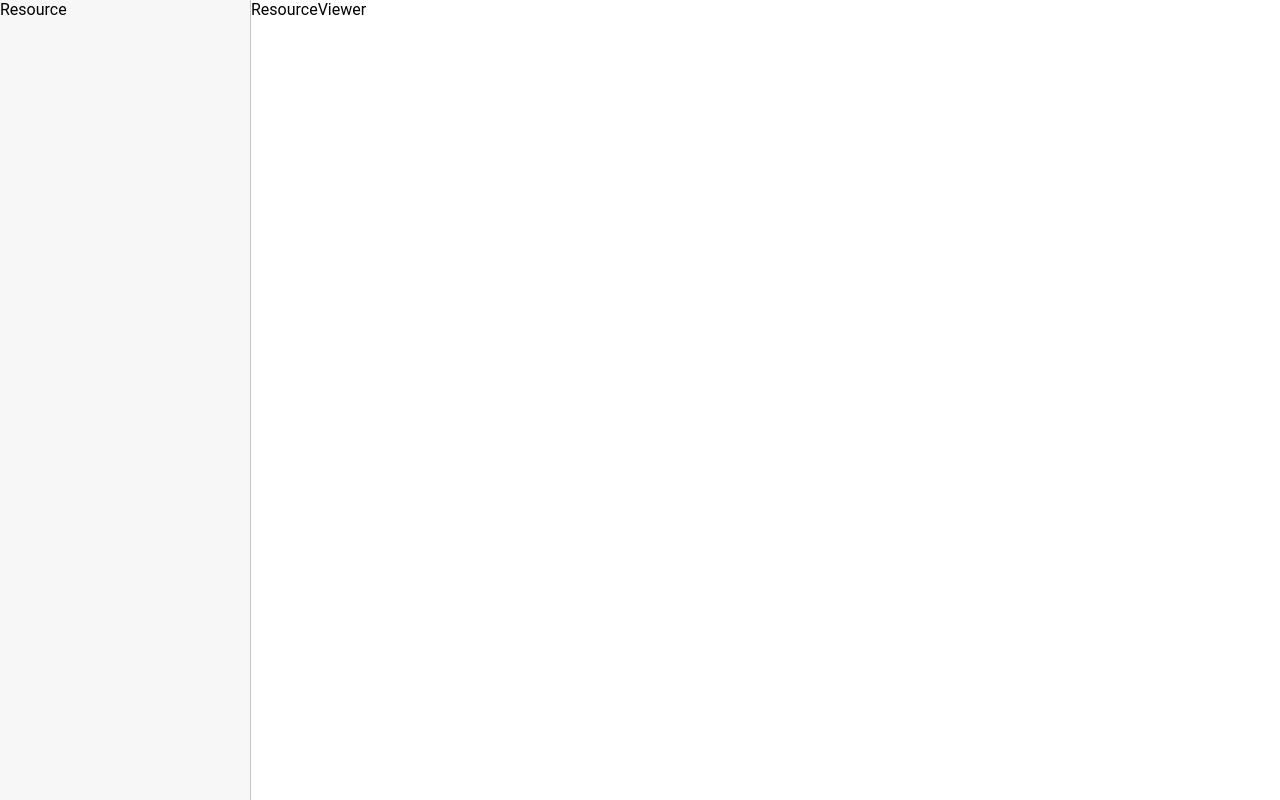
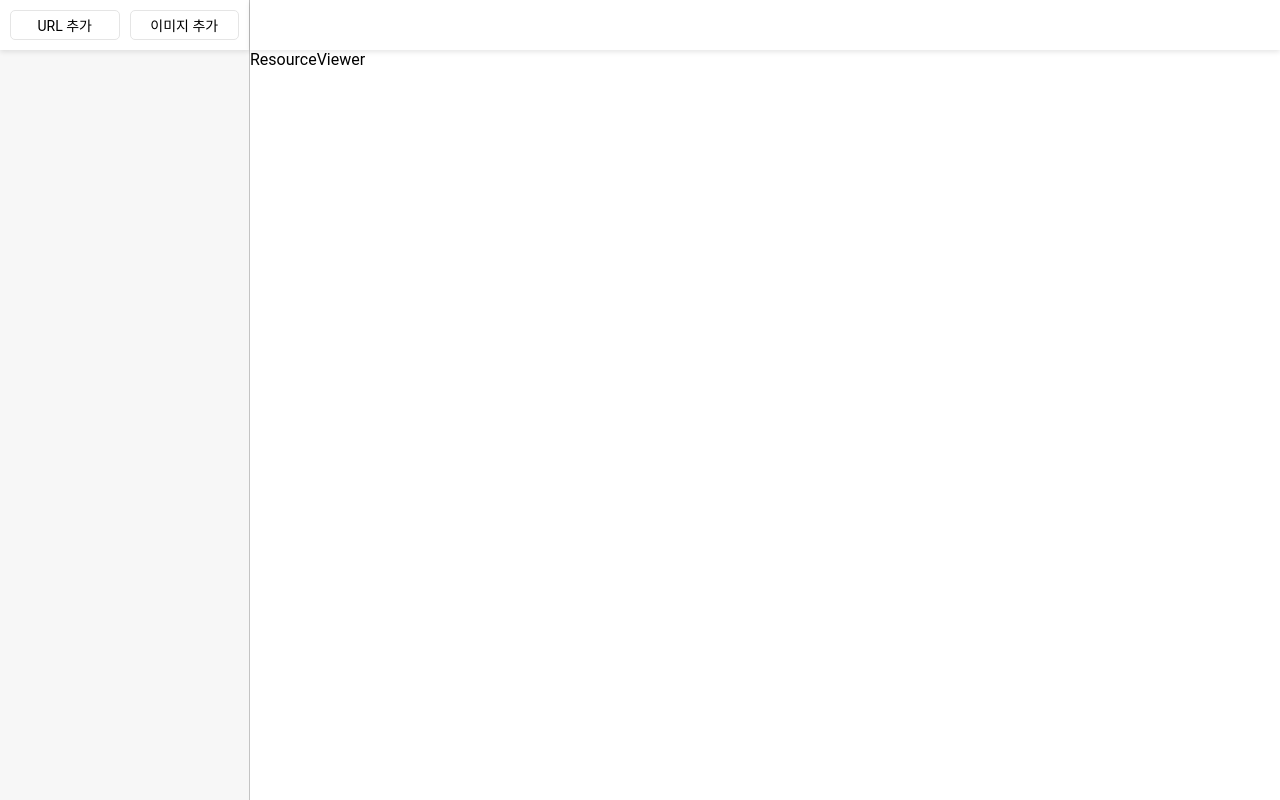
Before and after one commit to jiwonMe/typed-resource, a React (Vite) app: page / in a window 1280 px wide. Built offline with nearby package versions, Linux system fonts and the light colour scheme.

Commit message:
update: topbar layouts

```diff
--- /dev/null
+++ b/src/components/ui/Button.tsx
@@ -0,0 +1,43 @@
+import styled from 'styled-components';
+import { Body } from '../../designsystem/Typography';
+
+interface ButtonProps extends React.HTMLAttributes<HTMLButtonElement> {}
+
+const Button = (props: ButtonProps) => {
+  return (
+    <ButtonLayout {...props}>
+      <Body>
+        {props.children}
+      </Body>
+    </ButtonLayout>
+  )
+}
+
+export default Button
+
+const ButtonLayout = styled.button`
+  // clear default styles
+  background: none;
+  border: none;
+  padding: 0;
+  font: inherit;
+  cursor: pointer;
+  outline: inherit;
+
+  // custom styles
+  display: flex;
+  flex-direction: row;
+  align-items: center;
+  justify-content: center;
+
+  border-radius: 5px;
+  border: 1px solid var(--gray-gray-90, #E5E5E5);
+  background: var(--gray-gray-100, #FFF);
+
+  height: 30px;
+  width: 100%;
+
+  &:hover {
+    background: var(--gray-gray-94, #F7F7F7);
+  }
+`
--- a/src/components/ui/ResourcePanel.tsx
+++ b/src/components/ui/ResourcePanel.tsx
@@ -1,9 +1,14 @@
 import styled from 'styled-components';
+import Button from './Button';
+import TopBar from './TopBar';
 
 const ResourcePanel = () => {
   return (
     <ResourcePanelLayout>
-      Resource
+      <ResourcePanelHeader>
+        <Button>URL 추가</Button>
+        <Button>이미지 추가</Button>
+      </ResourcePanelHeader>
     </ResourcePanelLayout>
   )
 }
@@ -19,7 +24,13 @@ const ResourcePanelLayout = styled.div`
   max-width: 350px;
   width: 20vw;
 
-  background-color:#F7F7F7; // gray-94
+  background-color: var(--gray-gray-94, #F7F7F7);
 
   border-right: 1px solid #C4C4C4;
+
+  box-sizing: border-box;
 `;
+
+const ResourcePanelHeader = styled(TopBar)`
+  padding: 10px;
+`
--- a/src/components/ui/ResourceViewer.tsx
+++ b/src/components/ui/ResourceViewer.tsx
@@ -1,8 +1,10 @@
 import styled from 'styled-components';
+import TopBar from './TopBar';
 
 const ResourceViewer = () => {
   return (
     <ResourceViewerLayout>
+      <ResourceViewerHeader />
       ResourceViewer
     </ResourceViewerLayout>
   )
@@ -11,11 +13,24 @@ const ResourceViewer = () => {
 export default ResourceViewer
 
 const ResourceViewerLayout = styled.div`
+  position: relative;
+
+  padding-top: 50px;
+
   display: flex;
-  flex-direction: row;
+  flex-direction: column;
   flex-grow: 1;
 
   width: 100%;
 
   background-color:#FFF; // white
 `
+
+const ResourceViewerHeader = styled(TopBar)`
+  position: absolute;
+  top: 0;
+  left: 0;
+  right: 0;
+
+  padding: 15px;
+`;
--- /dev/null
+++ b/src/components/ui/TopBar.tsx
@@ -0,0 +1,29 @@
+import styled from 'styled-components';
+
+interface TopBarProps extends React.HTMLAttributes<HTMLDivElement> {}
+
+const TopBar = (props: TopBarProps) => {
+  return (
+    <TopBarLayout {...props} />
+  )
+}
+
+export default TopBar
+
+const TopBarLayout = styled.div`
+  display: flex;
+  flex-direction: row;
+
+  align-items: center;
+  justify-content: space-between;
+
+  gap: 10px;
+
+  height: 50px;
+  width: 100%;
+
+  background: var(--gray-gray-100, #FFF);
+  box-shadow: 0px 2px 5px 0px rgba(0, 0, 0, 0.10);
+
+  box-sizing: border-box;
+`
```
